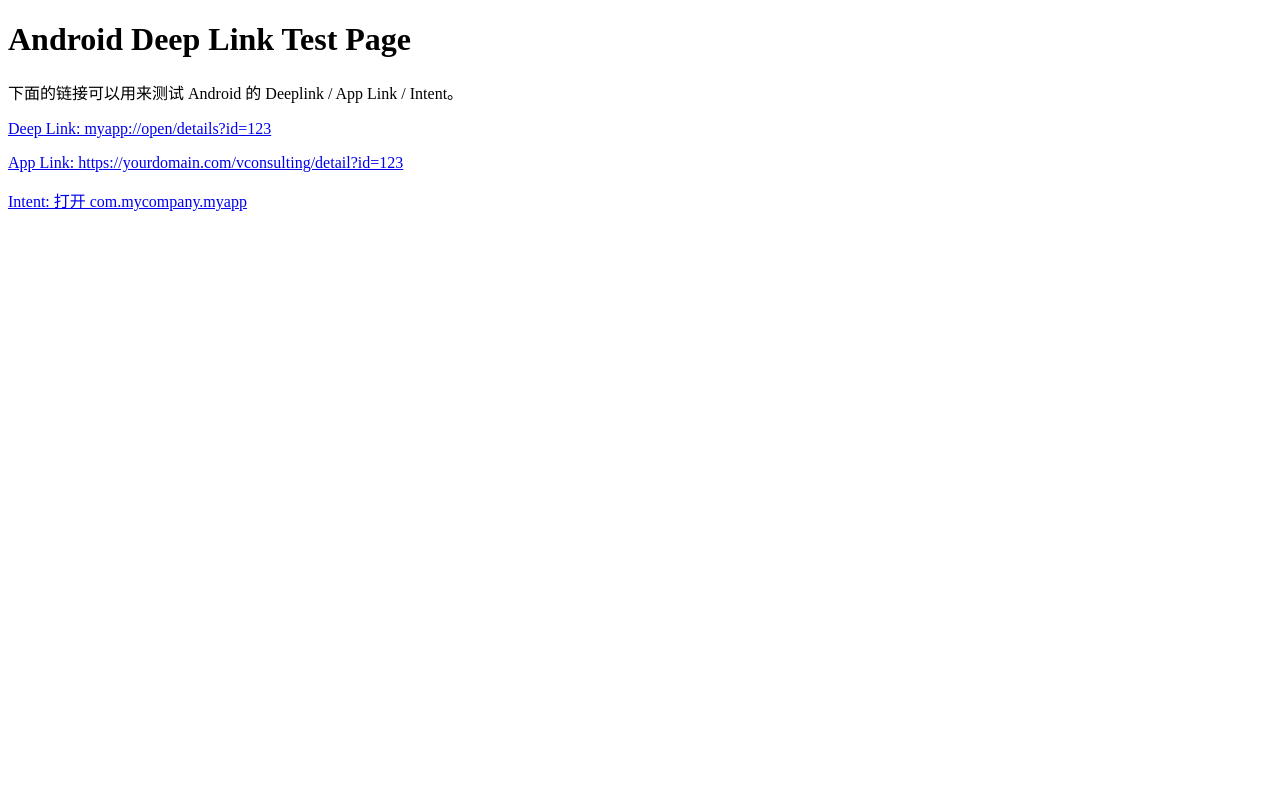
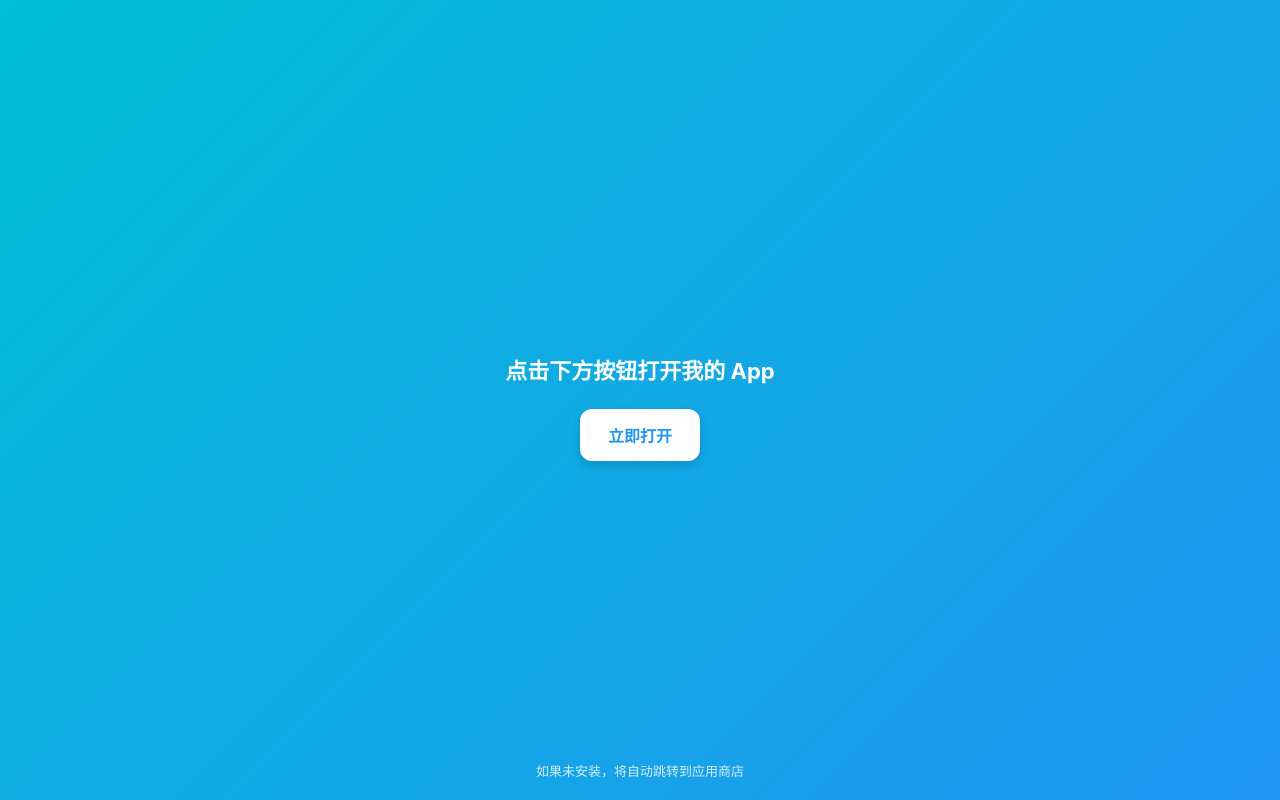
Before and after one commit to tynewstar2011/deeplink-test, a plain HTML site: page index.html in a window 1280 px wide. Drawn offline with Linux system fonts and the light colour scheme.

Commit message:
update scheme html

```diff
--- a/index.html
+++ b/index.html
@@ -1,29 +1,100 @@
 <!DOCTYPE html>
-<html lang="en">
+<html lang="zh">
 <head>
-  <meta charset="UTF-8">
-  <title>Deep Link Test</title>
+  <meta charset="UTF-8" />
+  <meta name="viewport" content="width=device-width, initial-scale=1.0" />
+  <title>打开我的 App</title>
+  <style>
+    body {
+      margin: 0;
+      padding: 0;
+      height: 100vh;
+      background: linear-gradient(135deg, #00bcd4, #2196f3);
+      display: flex;
+      flex-direction: column;
+      align-items: center;
+      justify-content: center;
+      font-family: -apple-system, BlinkMacSystemFont, "Segoe UI", Roboto, sans-serif;
+      color: #fff;
+      text-align: center;
+    }
+
+    h1 {
+      font-size: 22px;
+      margin-bottom: 24px;
+    }
+
+    button {
+      background: #fff;
+      color: #2196f3;
+      border: none;
+      border-radius: 12px;
+      padding: 14px 28px;
+      font-size: 16px;
+      font-weight: 600;
+      cursor: pointer;
+      box-shadow: 0 4px 8px rgba(0,0,0,0.15);
+      transition: all 0.25s ease;
+    }
+
+    button:hover {
+      transform: translateY(-2px);
+      box-shadow: 0 6px 12px rgba(0,0,0,0.2);
+    }
+
+    footer {
+      position: absolute;
+      bottom: 20px;
+      font-size: 13px;
+      opacity: 0.8;
+    }
+  </style>
 </head>
 <body>
-  <h1>Android Deep Link Test Page</h1>
-  <p>下面的链接可以用来测试 Android 的 Deeplink / App Link / Intent。</p>
 
-  <!-- 普通 Deep Link -->
-  <p>
-    <a href="myapp://open/details?id=123">Deep Link: myapp://open/details?id=123</a>
-  </p>
+  <h1>点击下方按钮打开我的 App</h1>
+  <button id="openAppBtn">立即打开</button>
 
-  <!-- App Link (https) -->
-  <p>
-    <a href="https://yourdomain.com/vconsulting/detail?id=123">App Link: https://yourdomain.com/vconsulting/detail?id=123</a>
-  </p>
+  <footer>如果未安装，将自动跳转到应用商店</footer>
 
-  <!-- Intent 链接 -->
-  <p>
-    <a href="intent://open/details?id=123#Intent;scheme=myapp;package=com.mycompany.myapp;end">
-      Intent: 打开 com.mycompany.myapp
-    </a>
-  </p>
+  <script>
+    const androidScheme = "com.md360.md360://open/dev/v-consult/4304?pwd=b47e47e3b94044c5952b1fb1c8851dbb";
+    const androidStore = "https://play.google.com/store/apps/details?id=com.doctorconsulting";
 
+    const iosScheme = "md360://open/dev/v-consult/4304?pwd=b47e47e3b94044c5952b1fb1c8851dbb";
+    const iosStore = "https://apps.apple.com/app/id123456789"; // ← 替换为你的 iOS App Store 链接
+
+    const userAgent = navigator.userAgent.toLowerCase();
+    const isAndroid = userAgent.indexOf("android") > -1;
+    const isIOS = /iphone|ipad|ipod/.test(userAgent);
+
+    function openApp() {
+      let schemeUrl = "";
+      let storeUrl = "";
+
+      if (isAndroid) {
+        schemeUrl = androidScheme;
+        storeUrl = androidStore;
+      } else if (isIOS) {
+        schemeUrl = iosScheme;
+        storeUrl = iosStore;
+      } else {
+        alert("请使用手机浏览器打开此页面。");
+        return;
+      }
+
+      const now = Date.now();
+      window.location.href = schemeUrl;
+
+      // 1.5 秒内未打开，说明未安装，跳转到商店
+      setTimeout(() => {
+        if (Date.now() - now < 1800) {
+          window.location.href = storeUrl;
+        }
+      }, 1500);
+    }
+
+    document.getElementById("openAppBtn").addEventListener("click", openApp);
+  </script>
 </body>
 </html>
```
